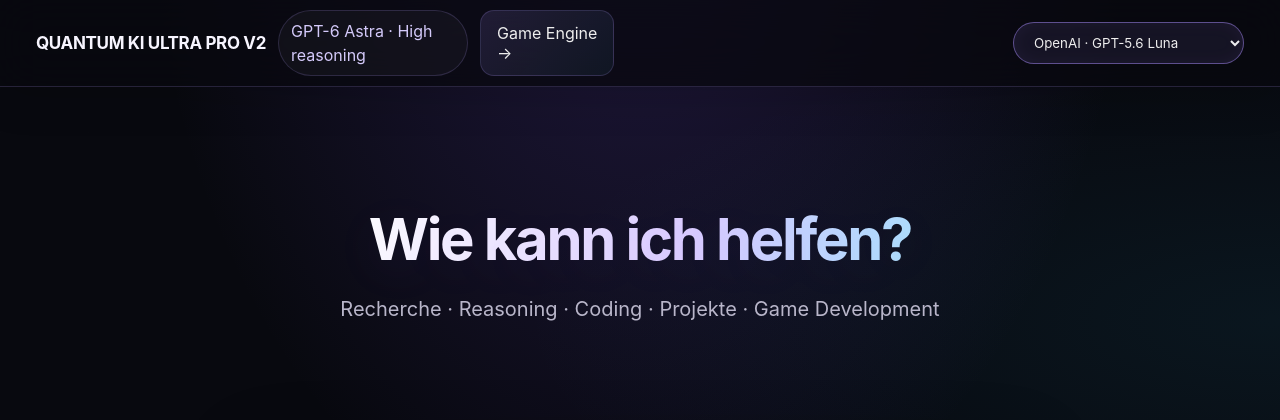
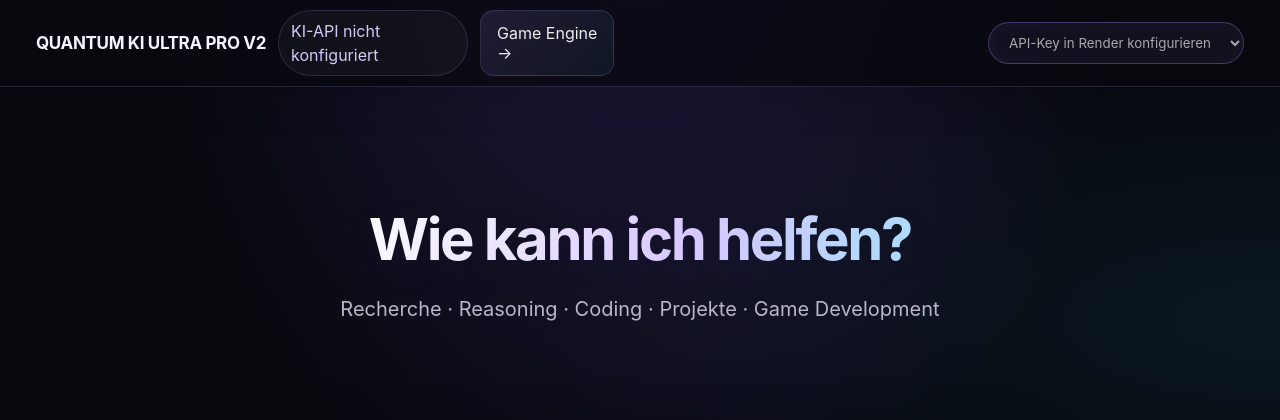
Before and after one commit to gaussa72-boop/Quantum.KI.Ultra.Pro.V2, a Flask app: page / in a window 1280 px wide. Shown: the top 420 px of the page. Run offline with Flask 3, Linux system fonts and the light colour scheme; data that the repository does not hold is empty.

Commit message:
Remove unsupported AI model options and show the configured provider

```diff
--- a/templates/index.html
+++ b/templates/index.html
@@ -32,15 +32,7 @@ body:before{content:"";position:fixed;inset:0;pointer-events:none;z-index:0;opac
   <div class="badge">GPT-6 Astra · High reasoning</div>
   <a class="engine" href="/engine">Game Engine<br>→</a>
   <div class="spacer"></div>
-  <select class="model" id="ai-model-select" aria-label="KI-Modell wählen">
-    <option value="openai/gpt-5.6-luna">OpenAI · GPT-5.6 Luna</option>
-    <option value="openai/gpt-5.6-terra">OpenAI · GPT-5.6 Terra</option>
-    <option value="openai/gpt-5.6-sol">OpenAI · GPT-5.6 Sol</option>
-    <option value="anthropic/claude-sonnet-5">Anthropic · Claude Sonnet 5</option>
-    <option value="google/gemini-3.8-flash">Google · Gemini Flash</option>
-    <option value="x-ai/grok-4.7">xAI · Grok</option>
-    <option value="deepseek/deepseek-v4.1-flash">DeepSeek · Flash</option>
-  </select>
+  <select class="model" id="ai-model-select" aria-label="KI-Modell wählen"><option value="">Server-Modell wird geladen …</option></select>
 </header>
 <main class="main">
   <section class="hero"><h1>Wie kann ich helfen?</h1><p>Recherche · Reasoning · Coding · Projekte · Game Development</p></section>
@@ -53,6 +45,7 @@ body:before{content:"";position:fixed;inset:0;pointer-events:none;z-index:0;opac
 </div>
 <script>
 const form=document.getElementById('form'),input=document.getElementById('q'),status=document.getElementById('status'),sendButton=document.getElementById('send'),modelSelect=document.getElementById('ai-model-select');
+fetch('/health',{cache:'no-store'}).then(r=>r.json()).then(x=>{modelSelect.innerHTML='';(x.models||[]).forEach(m=>{const o=document.createElement('option');o.value=m.id;o.textContent=(m.provider==='openrouter'?'OpenRouter':'OpenAI')+' · '+m.id;modelSelect.appendChild(o)});if(!modelSelect.options.length){const o=document.createElement('option');o.value='';o.textContent='API-Key in Render konfigurieren';modelSelect.appendChild(o);modelSelect.disabled=true}document.querySelector('.badge').textContent=x.openai_configured?'KI verbunden · '+x.model:'KI-API nicht konfiguriert'}).catch(()=>{document.querySelector('.badge').textContent='KI-Status nicht verfügbar'});
 form.addEventListener('submit',async event=>{event.preventDefault();const message=input.value.trim();if(!message)return;input.value='';status.textContent='Quantum KI denkt nach …';sendButton.disabled=true;try{const response=await fetch('/api/chat',{method:'POST',headers:{'Content-Type':'application/json'},body:JSON.stringify({message,model:modelSelect.value,history:[]})});const data=await response.json();if(!response.ok)throw new Error(data.error||'Die Anfrage ist fehlgeschlagen.');status.textContent=data.reply||data.response||data.error||'Keine Antwort erhalten.';}catch(error){status.textContent=error.message||'Verbindung fehlgeschlagen. Bitte Backend und API-Konfiguration prüfen.';}finally{sendButton.disabled=false;input.focus();}});
 </script>
 </body></html>
```
